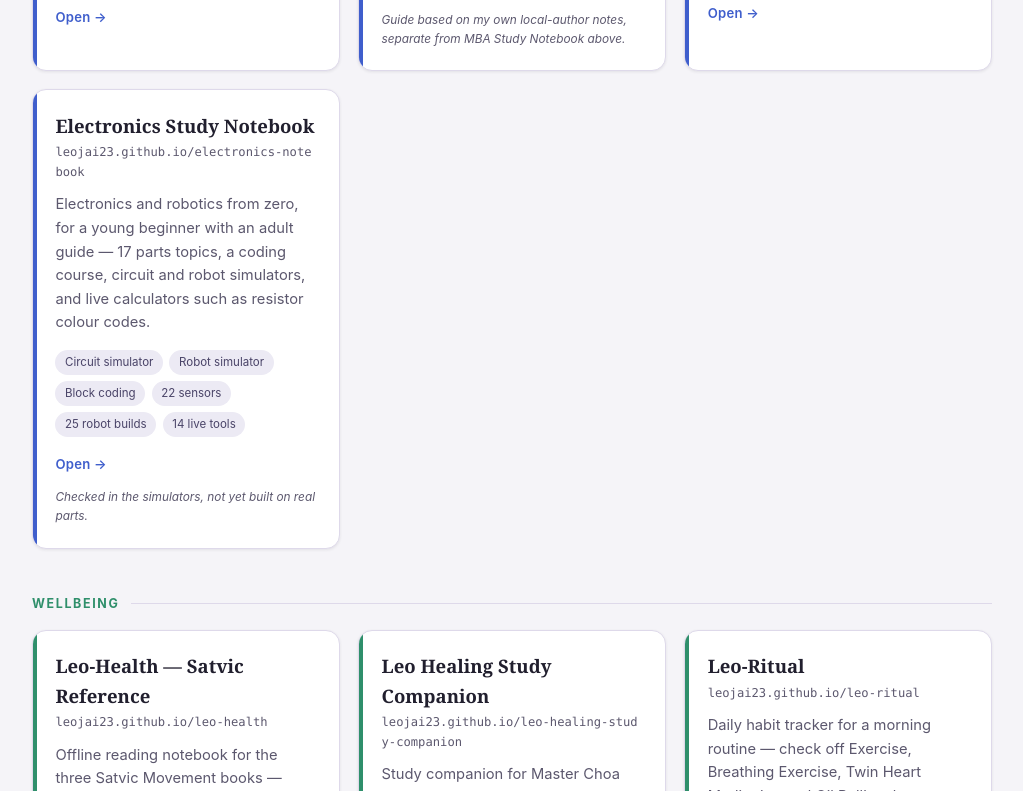
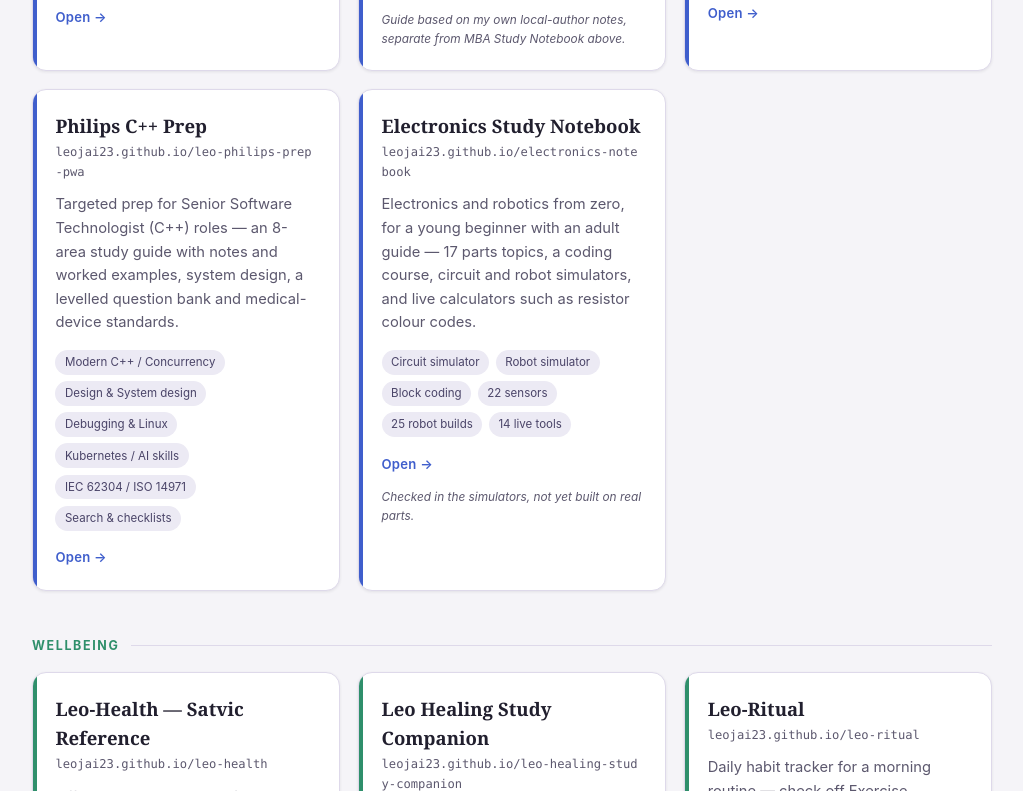
Before and after one commit to leojai23/leo-hub, a plain HTML site: page index.html in a window 1280 px wide. Shown: the part 734-1525 px from the top of the page, without its empty margins (128-1151 px from the left). Drawn offline with Linux system fonts and the light colour scheme.

Commit message:
Add Philips C++ Prep card
Links the new leo-philips-prep-pwa notebook from the Learning group and
the README table; sw.js cache name refreshed by build.py.

Co-Authored-By: Claude Opus 5.5 <noreply@anthropic.com>

```diff
--- a/index.html
+++ b/index.html
@@ -458,6 +458,25 @@ footer.foot a { color: var(--accent); }
       </article>
 
       <article class="card">
+        <h3><a href="https://leojai23.github.io/leo-philips-prep-pwa/">Philips C++ Prep</a></h3>
+        <div class="host">leojai23.github.io/leo-philips-prep-pwa</div>
+        <p class="desc">
+          Targeted prep for Senior Software Technologist (C++) roles &mdash; an
+          8-area study guide with notes and worked examples, system design,
+          a levelled question bank and medical-device standards.
+        </p>
+        <div class="chips">
+          <span>Modern C++ / Concurrency</span>
+          <span>Design &amp; System design</span>
+          <span>Debugging &amp; Linux</span>
+          <span>Kubernetes / AI skills</span>
+          <span>IEC 62304 / ISO 14971</span>
+          <span>Search &amp; checklists</span>
+        </div>
+        <div class="open">Open</div>
+      </article>
+
+      <article class="card">
         <h3><a href="https://leojai23.github.io/electronics-notebook/">Electronics Study Notebook</a></h3>
         <div class="host">leojai23.github.io/electronics-notebook</div>
         <p class="desc">
--- a/sw.js
+++ b/sw.js
@@ -1,5 +1,5 @@
 // Leo Hub service worker — cache-first, offline shell.
-const CACHE = 'leo-hub-cf961fcb34';
+const CACHE = 'leo-hub-c2f8e09dc3';
 const ASSETS = ['./', './index.html', './manifest.json', './icon-192.png', './icon-512.png'];
 
 self.addEventListener('install', (e) => {
```
Also changed, not shown: 1 other file.
